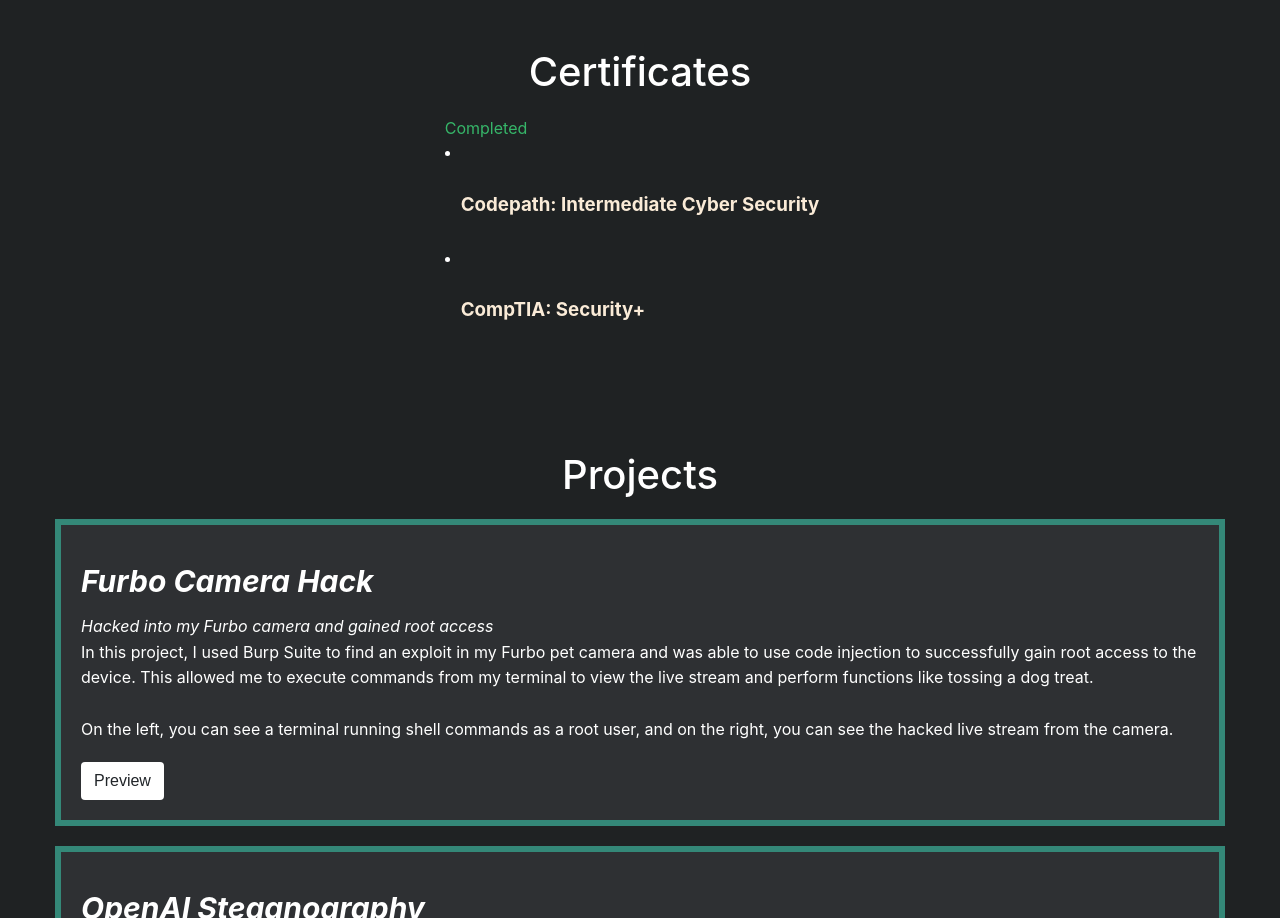
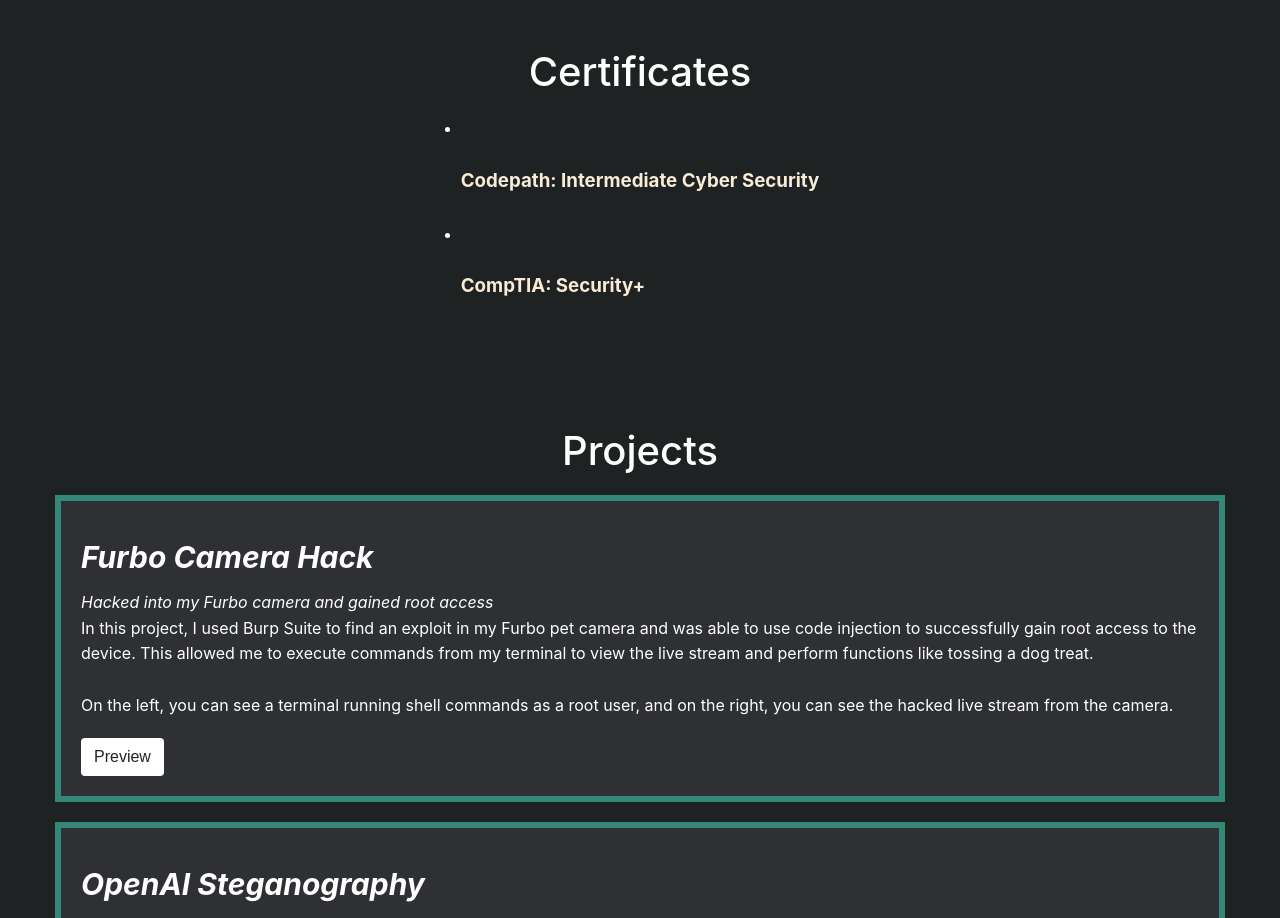
Before and after one commit to MattPlum/mattplum.github.io, a plain HTML site: page index.html in a window 1280 px wide. Shown: the part 2145-3063 px from the top of the page. Drawn offline with nearby package versions, Linux system fonts and the light colour scheme; a script that the page names is missing.

Commit message:
updated certs

```diff
--- a/index.html
+++ b/index.html
@@ -136,7 +136,6 @@
             <div class="cert-content">
                 <div class="cert">
                     <div>
-                        <span class="completed">Completed</span>
                         <li class="nav-item">
                         <a class="nav-link" href="img/CodepathCert.pdf"><h3>Codepath: Intermediate Cyber Security</h3></a>
                         </li>
```
